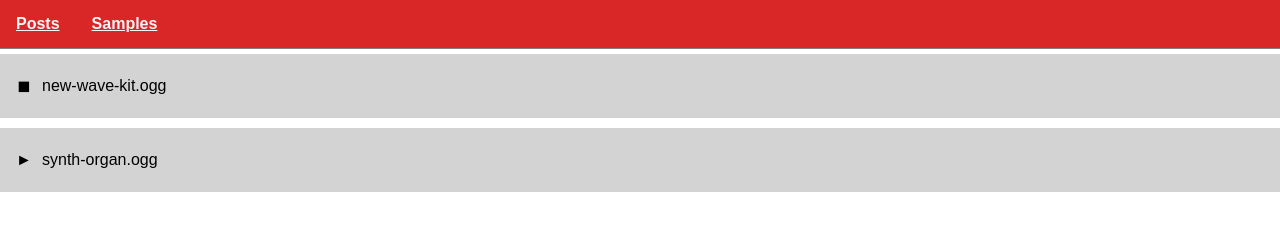
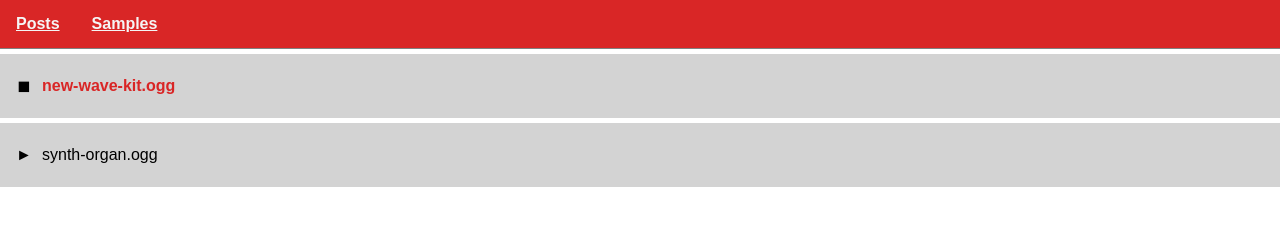
Before and after one commit to PotatoCombat/bandlab-interview, a website: page views/samples.html in a window 1280 px wide. Both pictures are taken after a click on the label 24 px from the left and 86 px from the top of the page. Drawn offline with Linux system fonts and the light colour scheme; files that its build step writes are made by us from their sources; no server answers.

Commit message:
Rework Page 2 using components

```diff
--- /dev/null
+++ b/public/components/AudioPlayer.js
@@ -0,0 +1,105 @@
+class AudioPlayer {
+    static selectedAttr = 'highlight';
+    static states = {
+        PLAYING: Symbol('PLAYING'),
+        STOPPED: Symbol('STOPPED'),
+    }
+
+    constructor(ctx, route, sample, onStateChanged) {
+        this.ctx = ctx;
+        this.route = route;
+        this.sample = sample;
+        this.onStateChanged = onStateChanged;
+        this.state = AudioPlayer.states.STOPPED;
+        this.src = undefined;
+        this.buffer = undefined;
+        this.element = undefined;
+        this.controls = undefined;
+    }
+
+    render() {
+        this.element = document.createElement('div');
+        this.element.className = 'audio-player';
+
+        const icon = document.createElement('label');
+        icon.className = 'audio-player-controls-label';
+        this.element.appendChild(icon);
+
+        this.controls = document.createElement('input');
+        this.controls.className = 'audio-player-controls';
+        this.controls.type = 'checkbox';
+        this.controls.checked = false;
+        this.controls.onclick = async() => await this.toggle();
+        icon.appendChild(this.controls);
+        icon.appendChild(document.createElement('span'));
+
+        const label = document.createElement('p');
+        label.className = 'audio-label';
+        label.innerHTML = this.sample;
+        this.element.appendChild(label);
+
+        return this.element;
+    }
+
+    async toggle() {
+        switch (this.state) {
+            case AudioPlayer.states.PLAYING:
+                await this.stop();
+                break;
+            case AudioPlayer.states.STOPPED:
+                await this.play();
+                break;
+        }
+    }
+
+    async play() {
+        this.state = AudioPlayer.states.PLAYING;
+
+        this.select();
+        await this.onStateChanged(this);
+
+        this.src = this.ctx.createBufferSource();
+        this.src.buffer = await this.getBuffer();
+        this.src.connect(this.ctx.destination);
+        this.src.start();
+        this.src.onended = async() => {
+            if (this.state === AudioPlayer.states.PLAYING) {
+                await this.stop();
+            }
+        }
+    }
+
+    async stop() {
+        this.state = AudioPlayer.states.STOPPED;
+
+        if (this.src === undefined) {
+            return;
+        }
+        this.src.stop();
+        this.src = undefined;
+
+        this.deselect();
+        await this.onStateChanged(this);
+    }
+
+    select() {
+        this.element.querySelector('input').checked = true;
+        this.element.querySelector('.audio-label').setAttribute(AudioPlayer.selectedAttr, true);
+    }
+
+    deselect() {
+        this.element.querySelector('input').checked = false;
+        this.element.querySelector('.audio-label').removeAttribute(AudioPlayer.selectedAttr);
+    }
+
+    async getBuffer() {
+        if (this.buffer === undefined) {
+            this.buffer = fetch(`${this.route}/${this.sample}`)
+                .then(response => response.arrayBuffer())
+                .then(arrayBuffer => this.ctx.decodeAudioData(arrayBuffer));
+        }
+        return this.buffer;
+    }
+}
+
+export default AudioPlayer;
--- a/public/js/samples.js
+++ b/public/js/samples.js
@@ -1,97 +1,32 @@
+import AudioPlayer from "../components/AudioPlayer.js";
+import NavBar from "../components/NavBar.js";
+
 const audioCtx = new (window.AudioContext || window.webkitAudioContext)();
-const slot = document.querySelector('#slot');
+const list = document.querySelector('#list');
 
-const route = 'http://localhost:3000/samples/';
+const route = 'http://localhost:3000/samples';
 const samples = [
     'new-wave-kit.ogg',
     'synth-organ.ogg',
 ]
 
-let players = {};
-let selectedSample = undefined;
+let selectedPlayer = undefined;
 
-let audioSource = undefined;
-const audioBuffers = {};
+async function onPlayerUpdated(player) {
+    if (selectedPlayer === undefined) {
+        selectedPlayer = player;
+    } else if (selectedPlayer === player) {
+        selectedPlayer = undefined;
+    } else {
+        await selectedPlayer.stop();
+        selectedPlayer = player;
+    }
+}
+
+const navBar = new NavBar(document.querySelector('#nav-bar'));
+navBar.render();
+navBar.selectPage(NavBar.pages.SAMPLES);
 
 samples.forEach(sample => {
-    const player = renderPlayer(sample);
-    players[sample] = player
-    slot.appendChild(player);
-})
-
-function renderPlayer(sample) {
-    const player = document.createElement('div');
-    player.className = 'audio-player';
-
-    const icon = document.createElement('label');
-    icon.className = 'audio-player-controls-label';
-    player.appendChild(icon);
-
-    const playButton = document.createElement('input');
-    playButton.className = 'audio-player-controls';
-    playButton.type = 'checkbox';
-    playButton.checked = false;
-    playButton.onclick = async() => toggleSample(playButton, sample);
-    icon.appendChild(playButton);
-
-    icon.appendChild(document.createElement('span'));
-
-    const label = document.createElement('p');
-    label.className = 'audio-label';
-    label.innerHTML = sample;
-    player.appendChild(label);
-
-    return player;
-}
-
-function selectPlayer(player) {
-    player.querySelector('input').checked = true;
-    player.querySelector('.audio-label').setAttribute('highlight', true);
-}
-
-function deselectPlayer(player) {
-    player.querySelector('input').checked = false;
-    player.querySelector('.audio-label').removeAttribute('highlight');
-}
-
-async function toggleSample(playButton, sample) {
-    await stopSample(playButton);
-    if (selectedSample === sample) {
-        return;
-    }
-    selectedSample = sample;
-    await playSample(sample, () => {
-        deselectPlayer(players[sample]);
-        if (selectedSample === sample) {
-            selectedSample = undefined;
-        }
-    });
-    selectPlayer(players[sample]);
-}
-
-async function stopSample() {
-    await audioSource?.stop();
-    audioSource = undefined;
-}
-
-async function playSample(sample, onended) {
-    audioSource = audioCtx.createBufferSource();
-    audioSource.buffer = await loadSample(sample);
-    audioSource.connect(audioCtx.destination);
-    audioSource.start();
-    audioSource.onended = onended;
-}
-
-async function loadSample(sample) {
-    let buffer = audioBuffers[sample];
-    if (buffer === undefined) {
-        buffer = await fetch(`${route}${sample}`)
-            .then(response => response.arrayBuffer())
-            .then(arrayBuffer => audioCtx.decodeAudioData(arrayBuffer))
-            .then(decoded => {
-                audioBuffers[sample] = decoded;
-                return decoded;
-            });
-    }
-    return buffer;
-}
+    list.appendChild(new AudioPlayer(audioCtx, route, sample, onPlayerUpdated).render())
+});
--- a/views/samples.html
+++ b/views/samples.html
@@ -6,13 +6,12 @@
   <title>Samples - BandLab</title>
   <base href="/public">
   <link rel="stylesheet" type="text/css" href="css/style.css">
+  <script type="module" src="components/NavBar.js"></script>
+  <script type="module" src="components/AudioPlayer.js"></script>
 </head>
 <body>
-  <nav>
-    <a href="http://localhost:3000/posts">Posts</a>
-    <a class="selected" href="http://localhost:3000/samples">Samples</a>
-  </nav>
-  <div id="slot" style="display: flex; flex-direction: column"></div>
-  <script type="text/javascript" src="js/samples.js" crossorigin="anonymous"></script>
+  <nav id="nav-bar"></nav>
+  <div id="list"></div>
+  <script type="module" src="js/samples.js"></script>
 </body>
 </html>
```
